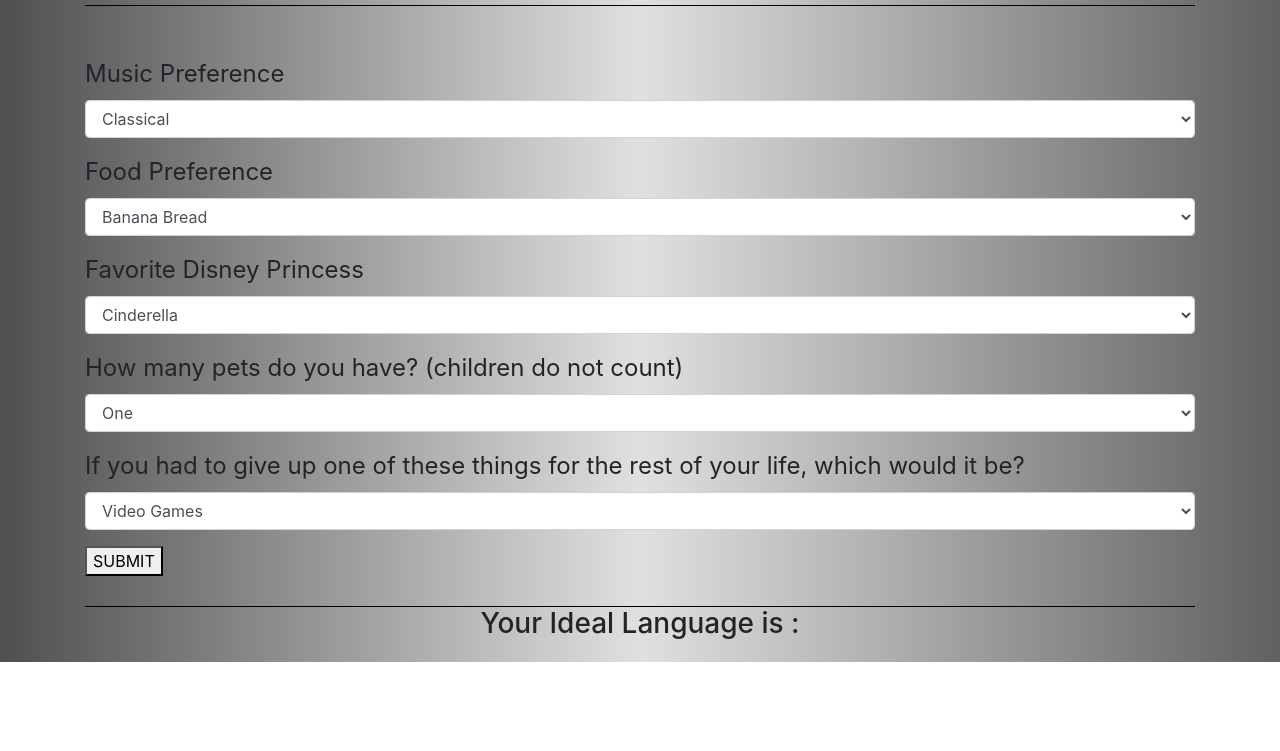
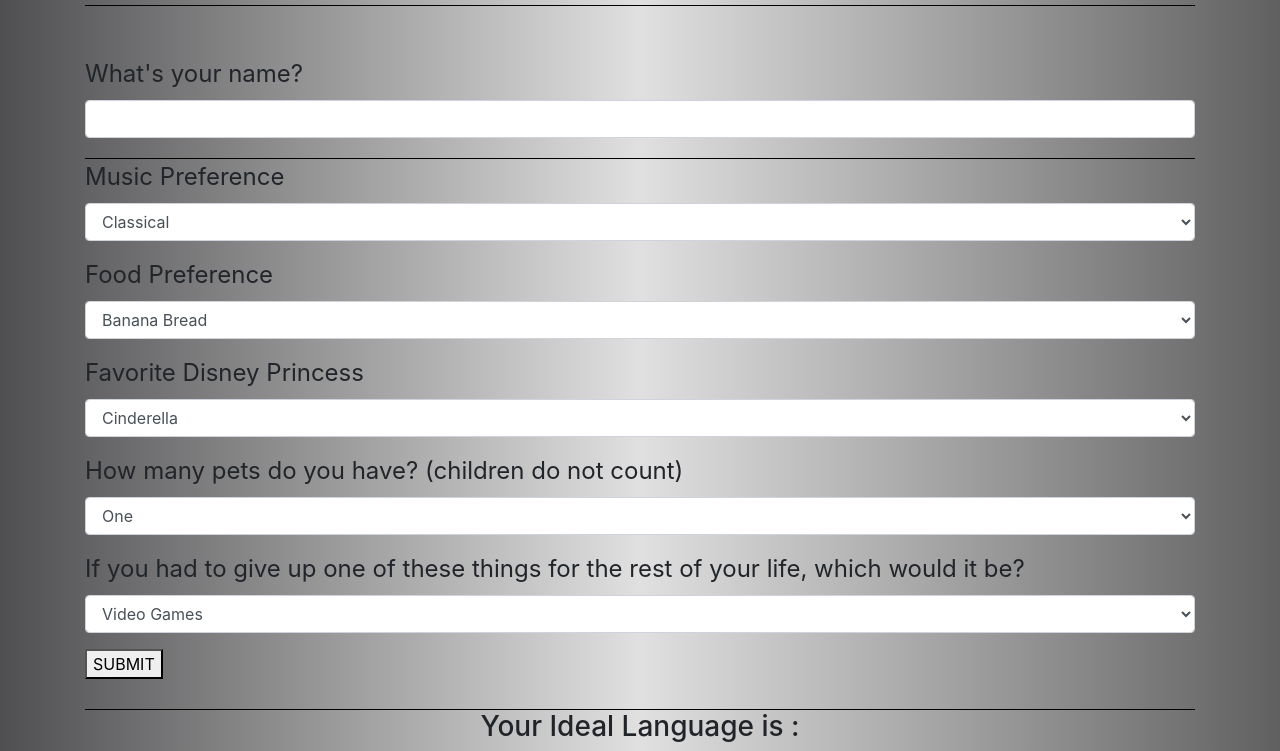
Before and after one commit to RileyShimp/languagesuggester, a plain HTML site: page index.html in a window 1280 px wide. Shown: the part 138-889 px from the top of the page. Before the commit the page ends 800 px from the top, so only its background shows below. Drawn offline with Linux system fonts and the light colour scheme.

Commit message:
Add area to enter name

```diff
--- a/css/styles.css
+++ b/css/styles.css
@@ -8,6 +8,11 @@ header {
   border-bottom: solid black 1px;
   margin-bottom: 50px;
   margin-top: 50px;
+}
+
+.namebox {
+  border-bottom: solid black 1px;
+  padding-bottom: 20px;
 }
 
 label {
--- a/index.html
+++ b/index.html
@@ -14,6 +14,10 @@
       <h4>Let us make the hard decisions for you!</h4>
     </header>
     <form>
+      <div class="namebox">
+        <label for="name">What's your name?</label>
+        <input type="text" id="name" class="form-control" required>
+      </div>
       <div class="form-group">
         <label for="music">Music Preference</label>
         <select class="form-control" name="music" id="music">
--- a/js/scripts.js
+++ b/js/scripts.js
@@ -1,12 +1,9 @@
-
 $(document).ready(function() {
   $("form").submit(function(event){
     event.preventDefault();
     addTo((parseInt($("#music").val()))+(parseInt($("#food").val()))+(parseInt($("#princess").val()))+(parseInt($("#pets").val()))+(parseInt($("#giveUp").val())));
-
   });
 });
-
 
 function addTo(input) {
   $("#ruby").hide();
```
Lines whose indentation alone changed are shown as unchanged.
